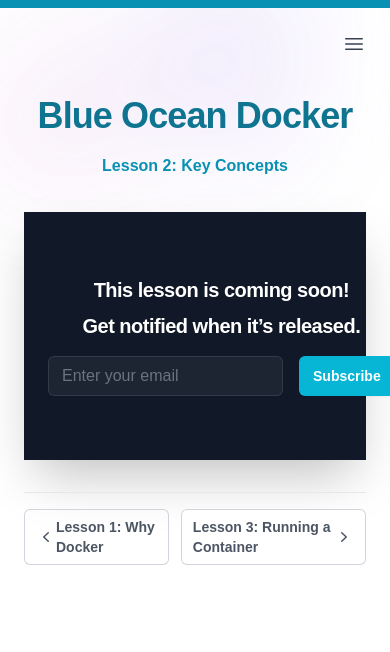
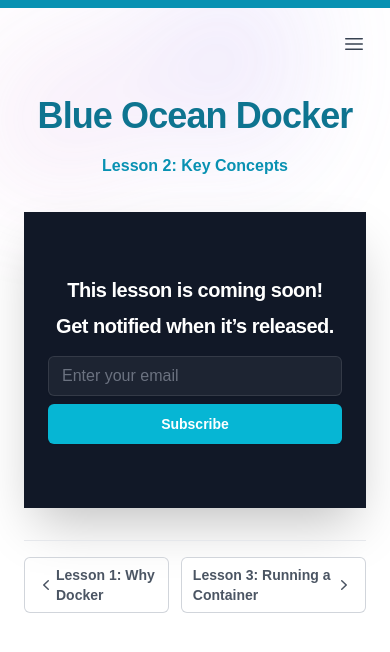
Before and after one commit to buzzingpixel/blueoceandocker.com, a Next.js app in the folder web/: page /lesson/key-concepts in a window 390 px wide. Shown: the top 652 px of the page. Built offline with nearby package versions, Linux system fonts and the light colour scheme; a web font is replaced by a local one.

Commit message:
Fix issue with css overflow on mobile sign up form

```diff
--- a/web/app/lesson/LessonSignUpForm.tsx
+++ b/web/app/lesson/LessonSignUpForm.tsx
@@ -92,7 +92,7 @@
 
                     return (
                         <form className="w-full lg:pt-2" onSubmit={subscribeEmailAddress}>
-                            <div className="flex gap-x-4">
+                            <div className="sm:flex gap-x-4 max-w-xs mx-auto sm:max-w-full">
                                 <label htmlFor="email-address" className="sr-only">
                                     Email address
                                 </label>
@@ -103,12 +103,12 @@
                                     type="email"
                                     autoComplete="email"
                                     required
-                                    className="min-w-0 flex-auto rounded-md border-0 bg-white/5 px-3.5 py-2 text-white shadow-sm ring-1 ring-inset ring-white/10 focus:ring-2 focus:ring-inset focus:ring-cyan-500 sm:text-sm sm:leading-6"
+                                    className="min-w-0 flex-auto rounded-md border-0 bg-white/5 px-3.5 py-2 text-white shadow-sm ring-1 ring-inset ring-white/10 focus:ring-2 focus:ring-inset focus:ring-cyan-500 sm:text-sm sm:leading-6 mb-2 sm:mb-0 w-full"
                                     placeholder="Enter your email"
                                 />
                                 <button
                                     type="submit"
-                                    className={`flex-none rounded-md ${buttonBgColor} px-3.5 py-2.5 text-sm font-semibold text-white shadow-sm hover:bg-cyan-400 focus-visible:outline focus-visible:outline-2 focus-visible:outline-offset-2 focus-visible:outline-cyan-500`}
+                                    className={`flex-none rounded-md ${buttonBgColor} px-3.5 py-2.5 text-sm font-semibold text-white shadow-sm hover:bg-cyan-400 focus-visible:outline focus-visible:outline-2 focus-visible:outline-offset-2 focus-visible:outline-cyan-500 w-full sm:w-auto`}
                                     disabled={isSubmitting}
                                 >
                                     Subscribe
```
